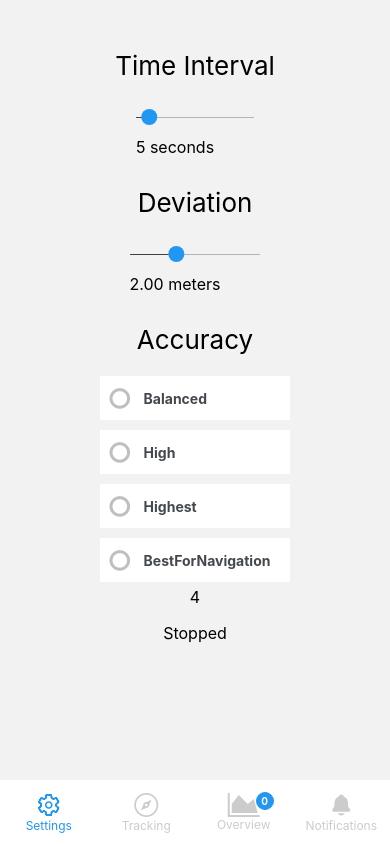
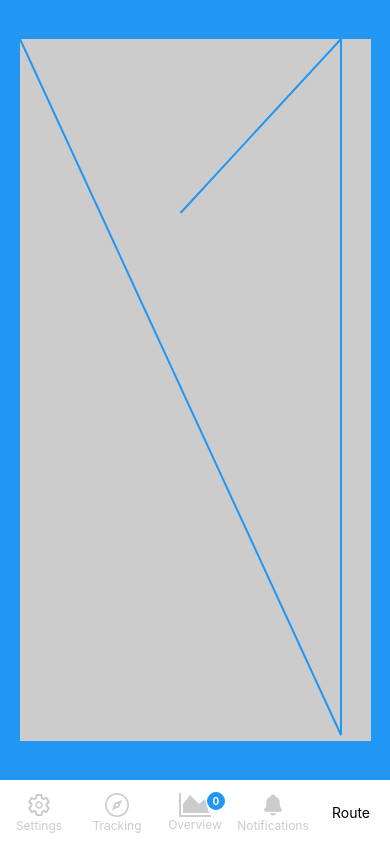
Before and after one commit to pavelchlebek/sport-tracker, a React Native app: screen /Route in a window 390 px wide. Built offline with nearby package versions, Linux system fonts and the light colour scheme; what expo-notifications, expo-task-manager would draw is missing.

Commit message:
Add: TrackGraph.tsx, RouteScreen.tsx -wip

```diff
--- a/package.json
+++ b/package.json
@@ -26,6 +26,7 @@
     "react-native-gesture-handler": "~2.2.1",
     "react-native-safe-area-context": "4.2.4",
     "react-native-screens": "~3.11.1",
+    "react-native-svg": "12.3.0",
     "react-native-web": "0.17.7"
   },
   "devDependencies": {
--- /dev/null
+++ b/src/components/TrackGraph.tsx
@@ -0,0 +1,85 @@
+import React from 'react';
+
+import {
+  Dimensions,
+  StyleSheet,
+} from 'react-native';
+import Svg, { Polyline } from 'react-native-svg';
+
+import { colorPrimary } from '../themes/theme';
+
+export type TPoint = {
+  x: number
+  y: number
+}
+
+type TProps = {
+  points: TPoint[]
+}
+
+const windowWidth = Dimensions.get("window").width
+const windowHeight = Dimensions.get("window").height
+
+const canvasMaxWidth = Math.floor(windowWidth * 0.825)
+const canvasMaxHeight = Math.floor(windowHeight * 0.825)
+
+const findExtremes = (points: TPoint[]) => {
+  let maximumX = -Infinity
+  let minimumX = Infinity
+
+  let maximumY = -Infinity
+  let minimumY = Infinity
+
+  points.forEach((point) => {
+    if (point.x > maximumX) {
+      maximumX = point.x
+    }
+    if (point.x < minimumX) {
+      minimumX = point.x
+    }
+    if (point.y > maximumY) {
+      maximumY = point.y
+    }
+    if (point.y < minimumY) {
+      minimumY = point.y
+    }
+  })
+
+  return { minimumX, maximumX, minimumY, maximumY }
+}
+
+export const TrackGraph: React.FC<TProps> = ({ points }) => {
+  const { maximumX, maximumY, minimumX, minimumY } = findExtremes(points)
+
+  const rangeX = maximumX - minimumX
+  const rangeY = maximumY - minimumY
+
+  const adjustmentConstantX = canvasMaxWidth / rangeX
+  const adjustmentConstantY = canvasMaxHeight / rangeY
+
+  const adjustedPoints: TPoint[] = []
+  points.forEach((point) => {
+    const adjustedX = (point.x - minimumX) * adjustmentConstantX
+    const adjustedY = (point.y - minimumY) * adjustmentConstantY
+    adjustedPoints.push({ x: adjustedX, y: adjustedY })
+  })
+
+  let polylinePoints = ""
+  adjustedPoints.forEach((point) => {
+    polylinePoints += `${point.x},${point.y} `
+  })
+
+  console.log(polylinePoints)
+
+  return (
+    <Svg style={styles.canvas} height="90%" width="90%">
+      <Polyline points={polylinePoints} fill="none" stroke={colorPrimary} strokeWidth="2" />
+    </Svg>
+  )
+}
+
+const styles = StyleSheet.create({
+  canvas: {
+    backgroundColor: "#ccc",
+  },
+})
--- a/src/navigators/ActivityStack/screens/ActivityDetailScreen.tsx
+++ b/src/navigators/ActivityStack/screens/ActivityDetailScreen.tsx
@@ -51,9 +51,6 @@ export const ActivityDetail = ({ navigation, route }: TStackProps) => {
     }
     getActivityDetail(route.params!.activityId)
   }, [])
-
-  console.log("asc: ", currentActivity?.ascent)
-  console.log("desc: ", currentActivity?.descent)
 
   return (
     <View style={styles.screen}>
--- a/src/navigators/RootTab/RootTabNavigator.tsx
+++ b/src/navigators/RootTab/RootTabNavigator.tsx
@@ -1,6 +1,8 @@
 import 'react-native-gesture-handler';
 
 import React from 'react';
+
+import { Text } from 'react-native';
 
 import {
   BottomTabScreenProps,
@@ -14,6 +16,7 @@ import {
   ActivityStackNavigator,
 } from '../ActivityStack/ActivityStackNavigator';
 import { NotificationsScreen } from './screens/NotificationsScreen';
+import { RouteScreen } from './screens/RouteScreen';
 import { SettingsScreen } from './screens/SettingsScreen';
 import { TrackingScreen } from './screens/TrackingScreen';
 import {
@@ -28,6 +31,7 @@ type RootTabParamList = {
   Tracking: undefined
   Notifications: undefined
   Overview: undefined
+  Route: undefined
 }
 
 export type TTabProps = BottomTabScreenProps<RootTabParamList>
@@ -72,6 +76,11 @@ export default function RootTabNavigator() {
           component={NotificationsScreen}
           options={{ tabBarIcon: NotificationsTabIcon }}
         />
+        <Tab.Screen
+          name="Route"
+          component={RouteScreen}
+          options={{ tabBarIcon: () => <Text>Route</Text> }}
+        />
       </Tab.Navigator>
     </NavigationContainer>
   )
--- /dev/null
+++ b/src/navigators/RootTab/screens/RouteScreen.tsx
@@ -0,0 +1,49 @@
+import React from 'react';
+
+import {
+  StyleSheet,
+  View,
+} from 'react-native';
+import { useSafeAreaInsets } from 'react-native-safe-area-context';
+
+import {
+  TPoint,
+  TrackGraph,
+} from '../../../components/TrackGraph';
+import { useLocationContext } from '../../../store/LocationContext';
+import { colorPrimary } from '../../../themes/theme';
+
+type TProps = {
+  children?: never
+}
+
+const points: TPoint[] = [
+  { x: 49.001, y: 18.001 },
+  { x: 49.005, y: 18.005 },
+  { x: 49.005, y: 18.001 },
+  { x: 49.003, y: 18.002 },
+
+  // { x: 175, y: 175 },
+  // { x: 50, y: 50 },
+  // { x: 50, y: 13 },
+]
+
+export const RouteScreen: React.FC<TProps> = () => {
+  const insets = useSafeAreaInsets()
+  const {} = useLocationContext()
+
+  return (
+    <View style={{ ...styles.screen, marginTop: insets.top }}>
+      <TrackGraph points={points} />
+    </View>
+  )
+}
+
+const styles = StyleSheet.create({
+  screen: {
+    flex: 1,
+    backgroundColor: colorPrimary,
+    alignItems: "center",
+    justifyContent: "center",
+  },
+})
```
Also changed, not shown: src/navigators/RootTab/screens/TrackingScreen.tsx (+8 -0 lines), 2 other files (tests, documents, lock files or other folders).
